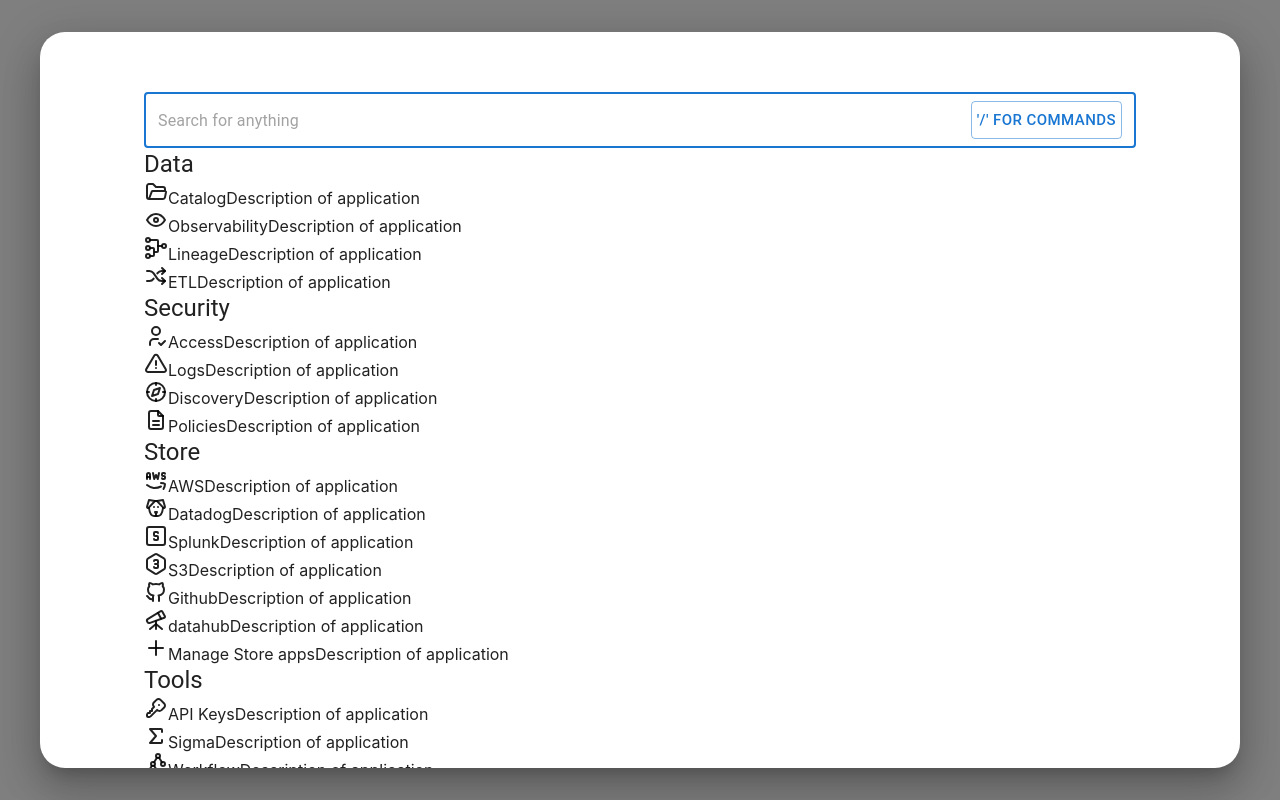
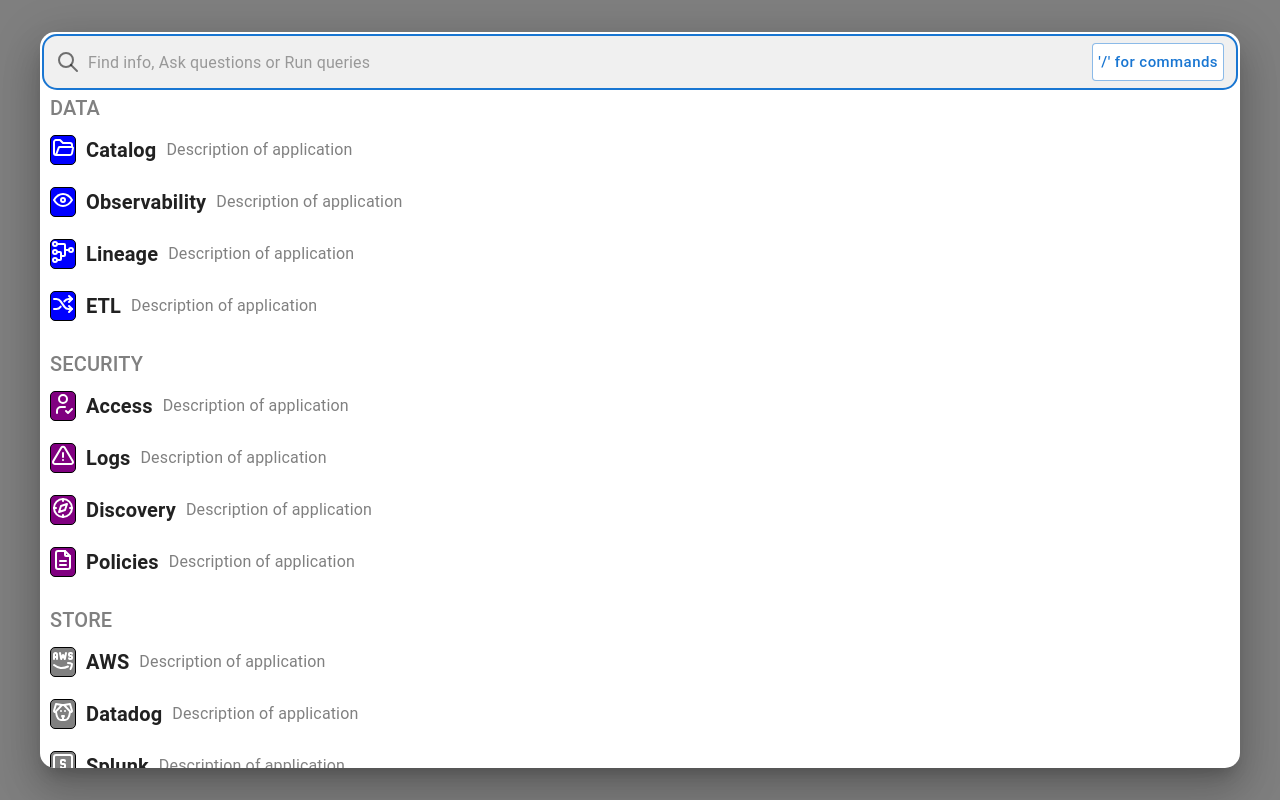
Before and after one commit to TCL735/components-demo, a React (Create React App) app: page / in a window 1280 px wide. Both pictures are taken after a click on the button "⌘E". Built offline with nearby package versions, Linux system fonts and the light colour scheme.

Commit message:
feat: update overall appearance and styling

```diff
--- /dev/null
+++ b/src/components/Contents.css
@@ -0,0 +1,52 @@
+#contents {
+  margin: 0;
+}
+
+.contents-search {
+  margin: 2px;
+}
+
+.textfield-search {
+  .MuiInputBase-root {
+    background-color: #f0f0f0;
+    border-radius: 15px;
+  }
+}
+
+#button-command-e {
+  text-transform: none;
+  display: flex;
+  flex-direction: row;
+  justify-content: space-between;
+  padding: 5px;
+  background-color: white;
+}
+
+.section-row {
+  display: flex;
+  flex-direction: row;
+  justify-content: flex-start;
+  align-items: center;
+  gap: 10px;
+  margin: 10px;
+}
+
+.section-name {
+  font-weight: bold !important;
+}
+
+#group-name {
+  margin-left: 10px;
+  text-transform: uppercase;
+}
+
+#group-name,
+.section-description {
+  color: grey;
+}
+
+.section-icon-container {
+  border: 1px solid black;
+  color: white;
+  border-radius: 5px;
+}
--- /dev/null
+++ b/src/components/Contents.tsx
@@ -0,0 +1,88 @@
+import React, { FC, forwardRef, useMemo } from "react";
+import {
+  Box,
+  Button,
+  Grid,
+  InputAdornment,
+  Stack,
+  TextField,
+  Typography,
+} from "@mui/material";
+import { IconSearch } from "@tabler/icons-react";
+import { GroupName, groups, sections } from "./Sections";
+import "./Contents.css";
+
+interface ContenGroupProps {
+  groupName: GroupName;
+}
+export const ContentGroup: FC<ContenGroupProps> = ({ groupName }) => {
+  const sectionRows = useMemo(
+    () => sections.filter((section) => section.group === groupName),
+    [groupName],
+  );
+
+  return (
+    <Grid item xs={12}>
+      <Typography variant="h6" id="group-name">
+        {groupName}
+      </Typography>
+      <Stack>
+        {sectionRows.map((section) => {
+          const Icon = section.icon;
+          return (
+            <div key={section.name} className="section-row">
+              <Box
+                className="section-icon-container"
+                style={{ backgroundColor: section.iconColor }}
+              >
+                <Icon />
+              </Box>
+              <Typography variant="h6" className="section-name">
+                {section.name}
+              </Typography>
+              <Typography className="section-description">
+                {section.description}
+              </Typography>
+            </div>
+          );
+        })}
+      </Stack>
+    </Grid>
+  );
+};
+
+export const Contents = forwardRef((props, ref) => {
+  return (
+    <Box id="contents" mx={10} my={5} ref={ref}>
+      <Box className="contents-search">
+        <TextField
+          className="textfield-search"
+          autoFocus
+          fullWidth
+          placeholder="Find info, Ask questions or Run queries"
+          InputProps={{
+            className: "textfield-search-input",
+            startAdornment: (
+              <InputAdornment position="start">
+                <IconSearch />
+              </InputAdornment>
+            ),
+            endAdornment: (
+              <InputAdornment position="end">
+                <Button id="button-command-e" variant="outlined" size="large">
+                  <span>'/' for commands</span>
+                </Button>
+              </InputAdornment>
+            ),
+          }}
+        />
+      </Box>
+
+      <Grid container rowSpacing={2}>
+        {groups.map((group) => (
+          <ContentGroup key={group.name} groupName={group.name} />
+        ))}
+      </Grid>
+    </Box>
+  );
+});
--- a/src/components/Launcher.css
+++ b/src/components/Launcher.css
@@ -1,16 +1,12 @@
 .modal {
-  border-radius: 25px;
   background-color: white;
   overflow: scroll;
 }
 
-.MuiDialog-paper {
-  border-radius: 25px !important;
+#modal-content {
+  padding: 0;
 }
 
-.button-command-e {
-  display: flex;
-  flex-direction: row;
-  justify-content: space-between !important;
-  padding: 5px !important;
+.MuiDialog-paper {
+  border-radius: 15px !important;
 }
--- a/src/components/Launcher.tsx
+++ b/src/components/Launcher.tsx
@@ -7,7 +7,7 @@
   TextField,
 } from "@mui/material";
 import { IconLayoutGrid } from "@tabler/icons-react";
-import { LauncherContents } from "./LauncherContents";
+import { Contents } from "./Contents";
 import { useKeyPress } from "../utils/hooks";
 import "./Launcher.css";
 
@@ -52,8 +52,8 @@
         aria-labelledby="modal-title-stuff"
         aria-describedby="modal-description"
       >
-        <DialogContent className="modal-content">
-          <LauncherContents />
+        <DialogContent id="modal-content">
+          <Contents />
         </DialogContent>
       </Dialog>
     </>
--- a/src/components/LauncherContents.tsx
+++ /dev/null
@@ -1,69 +0,0 @@
-import React, { FC, forwardRef, useMemo } from "react";
-import {
-  Box,
-  Button,
-  Grid,
-  InputAdornment,
-  Stack,
-  TextField,
-  Typography,
-} from "@mui/material";
-import { GroupName, groups, sections } from "./Sections";
-
-interface ContenGroupProps {
-  groupName: GroupName;
-}
-export const ContentGroup: FC<ContenGroupProps> = ({ groupName }) => {
-  const sectionRows = useMemo(
-    () => sections.filter((section) => section.group === groupName),
-    [groupName],
-  );
-
-  return (
-    <Grid>
-      <Grid item xs={12}>
-        <Typography variant="h5">{groupName}</Typography>
-        <Stack>
-          {sectionRows.map((section) => {
-            const Icon = section.icon;
-            return (
-              <div key={section.name}>
-                <Icon />
-                <span>{section.name}</span>
-                <span>{section.description}</span>
-              </div>
-            );
-          })}
-        </Stack>
-      </Grid>
-    </Grid>
-  );
-};
-
-export const LauncherContents = forwardRef((props, ref) => {
-  return (
-    <Box mx={10} my={5} ref={ref}>
-      <TextField
-        autoFocus
-        fullWidth
-        placeholder="Search for anything"
-        InputProps={{
-          endAdornment: (
-            <InputAdornment position="end">
-              <Button
-                className="button-command-e"
-                variant="outlined"
-                size="large"
-              >
-                <span>'/' for commands</span>
-              </Button>
-            </InputAdornment>
-          ),
-        }}
-      />
-      {groups.map((group) => (
-        <ContentGroup key={group.name} groupName={group.name} />
-      ))}
-    </Box>
-  );
-});
--- a/src/components/Sections.tsx
+++ b/src/components/Sections.tsx
@@ -35,6 +35,14 @@
   Settings = "Settings",
 }
 
+enum IconColor {
+  Data = "blue",
+  Security = "purple",
+  Store = "grey",
+  Tools = "lightblue",
+  Settings = "lightgray",
+}
+
 export interface Group {
   icon: FC;
   name: GroupName;
@@ -42,6 +50,7 @@
 
 export interface Section {
   icon: FC;
+  iconColor: IconColor;
   group: GroupName;
   name: string;
   description: string;
@@ -73,24 +82,28 @@
 export const sections: Array<Section> = [
   {
     icon: IconFolderOpen,
+    iconColor: IconColor.Data,
     group: GroupName.Data,
     name: "Catalog",
     description: "Description of application",
   },
   {
     icon: IconEye,
+    iconColor: IconColor.Data,
     group: GroupName.Data,
     name: "Observability",
     description: "Description of application",
   },
   {
     icon: IconTournament,
+    iconColor: IconColor.Data,
     group: GroupName.Data,
     name: "Lineage",
     description: "Description of application",
   },
   {
     icon: IconSwitch3,
+    iconColor: IconColor.Data,
     group: GroupName.Data,
     name: "ETL",
     description: "Description of application",
@@ -98,24 +111,28 @@
 
   {
     icon: IconUserCheck,
+    iconColor: IconColor.Security,
     group: GroupName.Security,
     name: "Access",
     description: "Description of application",
   },
   {
     icon: IconAlertTriangle,
+    iconColor: IconColor.Security,
     group: GroupName.Security,
     name: "Logs",
     description: "Description of application",
   },
   {
     icon: IconCompass,
+    iconColor: IconColor.Security,
     group: GroupName.Security,
     name: "Discovery",
     description: "Description of application",
   },
   {
     icon: IconFileDescription,
+    iconColor: IconColor.Security,
     group: GroupName.Security,
     name: "Policies",
     description: "Description of application",
@@ -123,42 +140,49 @@
 
   {
     icon: IconBrandAws,
+    iconColor: IconColor.Store,
     group: GroupName.Store,
     name: "AWS",
     description: "Description of application",
   },
   {
     icon: IconDog,
+    iconColor: IconColor.Store,
     group: GroupName.Store,
     name: "Datadog",
     description: "Description of application",
   },
   {
     icon: IconSquareLetterS,
+    iconColor: IconColor.Store,
     group: GroupName.Store,
     name: "Splunk",
     description: "Description of application",
   },
   {
     icon: IconHexagonNumber3,
+    iconColor: IconColor.Store,
     group: GroupName.Store,
     name: "S3",
     description: "Description of application",
   },
   {
     icon: IconBrandGithub,
+    iconColor: IconColor.Store,
     group: GroupName.Store,
     name: "Github",
     description: "Description of application",
   },
   {
     icon: IconTelescope,
+    iconColor: IconColor.Store,
     group: GroupName.Store,
     name: "datahub",
     description: "Description of application",
   },
   {
     icon: IconPlus,
+    iconColor: IconColor.Store,
     group: GroupName.Store,
     name: "Manage Store apps",
     description: "Description of application",
@@ -166,18 +190,21 @@
 
   {
     icon: IconKey,
+    iconColor: IconColor.Tools,
     group: GroupName.Tools,
     name: "API Keys",
     description: "Description of application",
   },
   {
     icon: IconSum,
+    iconColor: IconColor.Tools,
     group: GroupName.Tools,
     name: "Sigma",
     description: "Description of application",
   },
   {
     icon: IconBinaryTree,
+    iconColor: IconColor.Tools,
     group: GroupName.Tools,
     name: "Workflow",
     description: "Description of application",
@@ -185,12 +212,14 @@
 
   {
     icon: IconSettingsBolt,
+    iconColor: IconColor.Settings,
     group: GroupName.Settings,
     name: "Common Setting A",
     description: "Description of application",
   },
   {
     icon: IconSettingsDollar,
+    iconColor: IconColor.Settings,
     group: GroupName.Settings,
     name: "Special Setting B",
     description: "Description of application",
```
